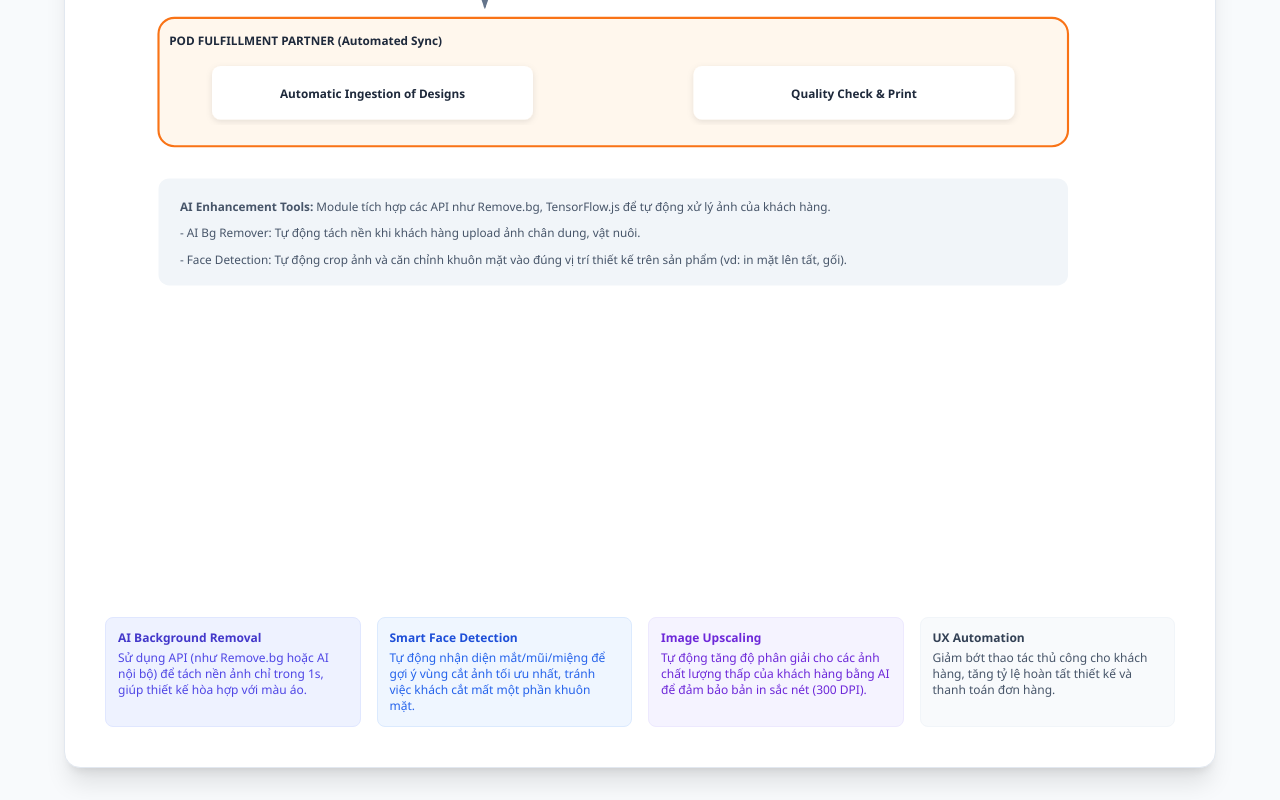
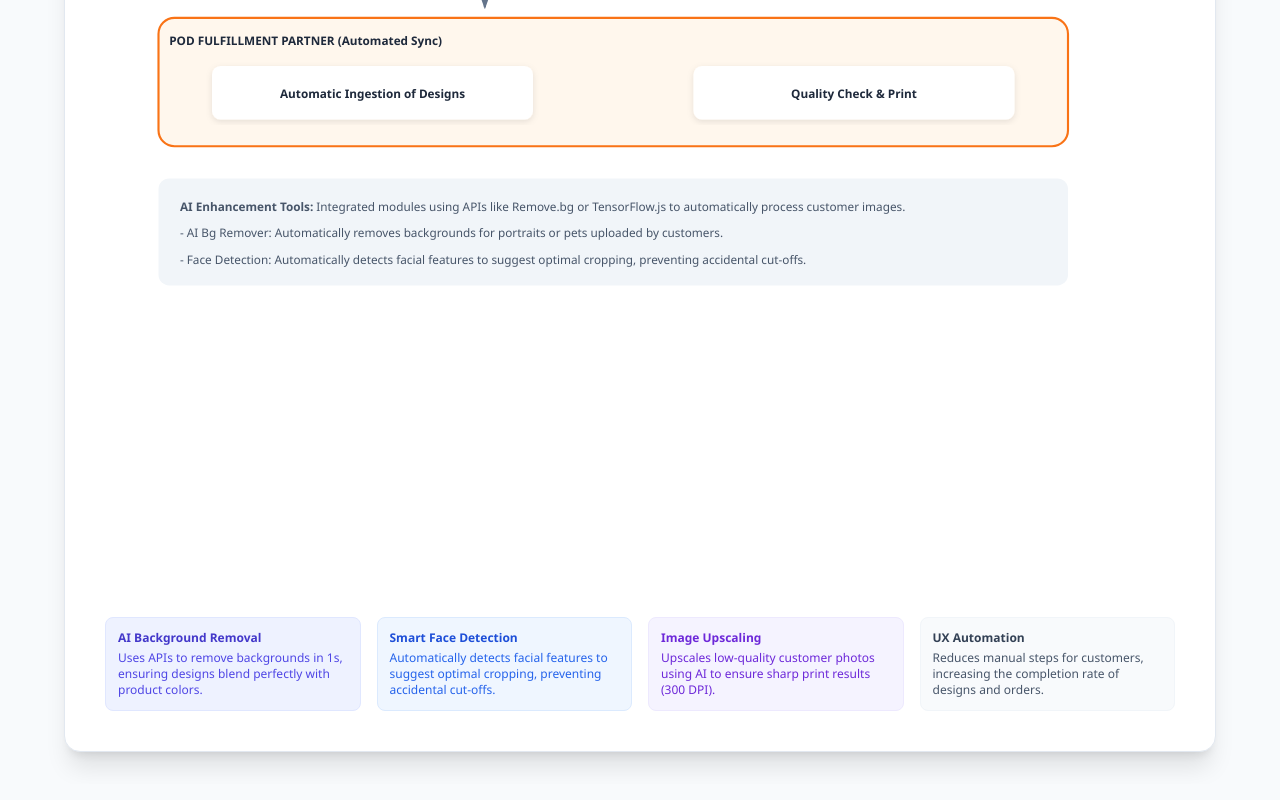
Before and after one commit to ltdao-ctu/pod, a plain HTML site: page index.html in a window 1280 px wide. Shown: the part 1094-1894 px from the top of the page. Drawn offline with nearby package versions, Linux system fonts and the light colour scheme.

Commit message:
Update Vietnamese text to English in index.html

```diff
--- a/index.html
+++ b/index.html
@@ -3,7 +3,7 @@
 <head>
     <meta charset="UTF-8">
     <meta name="viewport" content="width=device-width, initial-scale=1.0">
-    <title>Kiến trúc Hệ thống POD Hybrid (Headless Shopify)</title>
+    <title>Hybrid POD System Architecture (Headless Shopify)</title>
     <script src="https://cdn.tailwindcss.com"></script>
     <style>
         body { background-color: #f8fafc; font-family: 'Segoe UI', Tahoma, Geneva, Verdana, sans-serif; }
@@ -186,32 +186,32 @@
             <!-- FOOTER LEGEND -->
             <rect x="50" y="1020" width="850" height="100" rx="10" fill="#f1f5f9" />
             <text x="70" y="1050" font-size="11" fill="#475569">
-                <tspan font-weight="bold">AI Enhancement Tools:</tspan> Module tích hợp các API như Remove.bg, TensorFlow.js để tự động xử lý ảnh của khách hàng.
+                <tspan font-weight="bold">AI Enhancement Tools:</tspan> Integrated modules using APIs like Remove.bg or TensorFlow.js to automatically process customer images.
             </text>
             <text x="70" y="1075" font-size="11" fill="#475569">
-                - AI Bg Remover: Tự động tách nền khi khách hàng upload ảnh chân dung, vật nuôi.
+                - AI Bg Remover: Automatically removes backgrounds for portraits or pets uploaded by customers.
             </text>
             <text x="70" y="1100" font-size="11" fill="#475569">
-                - Face Detection: Tự động crop ảnh và căn chỉnh khuôn mặt vào đúng vị trí thiết kế trên sản phẩm (vd: in mặt lên tất, gối).
+                - Face Detection: Automatically detects facial features to suggest optimal cropping, preventing accidental cut-offs.
             </text>
         </svg>
 
         <div class="mt-8 grid grid-cols-4 gap-4 text-xs">
             <div class="p-3 bg-indigo-50 rounded-lg border border-indigo-100">
                 <h3 class="font-bold text-indigo-700 mb-1">AI Background Removal</h3>
-                <p class="text-indigo-600">Sử dụng API (như Remove.bg hoặc AI nội bộ) để tách nền ảnh chỉ trong 1s, giúp thiết kế hòa hợp với màu áo.</p>
+                <p class="text-indigo-600">Uses APIs to remove backgrounds in 1s, ensuring designs blend perfectly with product colors.</p>
             </div>
             <div class="p-3 bg-blue-50 rounded-lg border border-blue-100">
                 <h3 class="font-bold text-blue-700 mb-1">Smart Face Detection</h3>
-                <p class="text-blue-600">Tự động nhận diện mắt/mũi/miệng để gợi ý vùng cắt ảnh tối ưu nhất, tránh việc khách cắt mất một phần khuôn mặt.</p>
+                <p class="text-blue-600">Automatically detects facial features to suggest optimal cropping, preventing accidental cut-offs.</p>
             </div>
             <div class="p-3 bg-violet-50 rounded-lg border border-violet-100">
                 <h3 class="font-bold text-violet-700 mb-1">Image Upscaling</h3>
-                <p class="text-violet-700">Tự động tăng độ phân giải cho các ảnh chất lượng thấp của khách hàng bằng AI để đảm bảo bản in sắc nét (300 DPI).</p>
+                <p class="text-violet-700">Upscales low-quality customer photos using AI to ensure sharp print results (300 DPI).</p>
             </div>
             <div class="p-3 bg-slate-50 rounded-lg border border-slate-100">
                 <h3 class="font-bold text-slate-700 mb-1">UX Automation</h3>
-                <p class="text-slate-600">Giảm bớt thao tác thủ công cho khách hàng, tăng tỷ lệ hoàn tất thiết kế và thanh toán đơn hàng.</p>
+                <p class="text-slate-600">Reduces manual steps for customers, increasing the completion rate of designs and orders.</p>
             </div>
         </div>
     </div>
```
